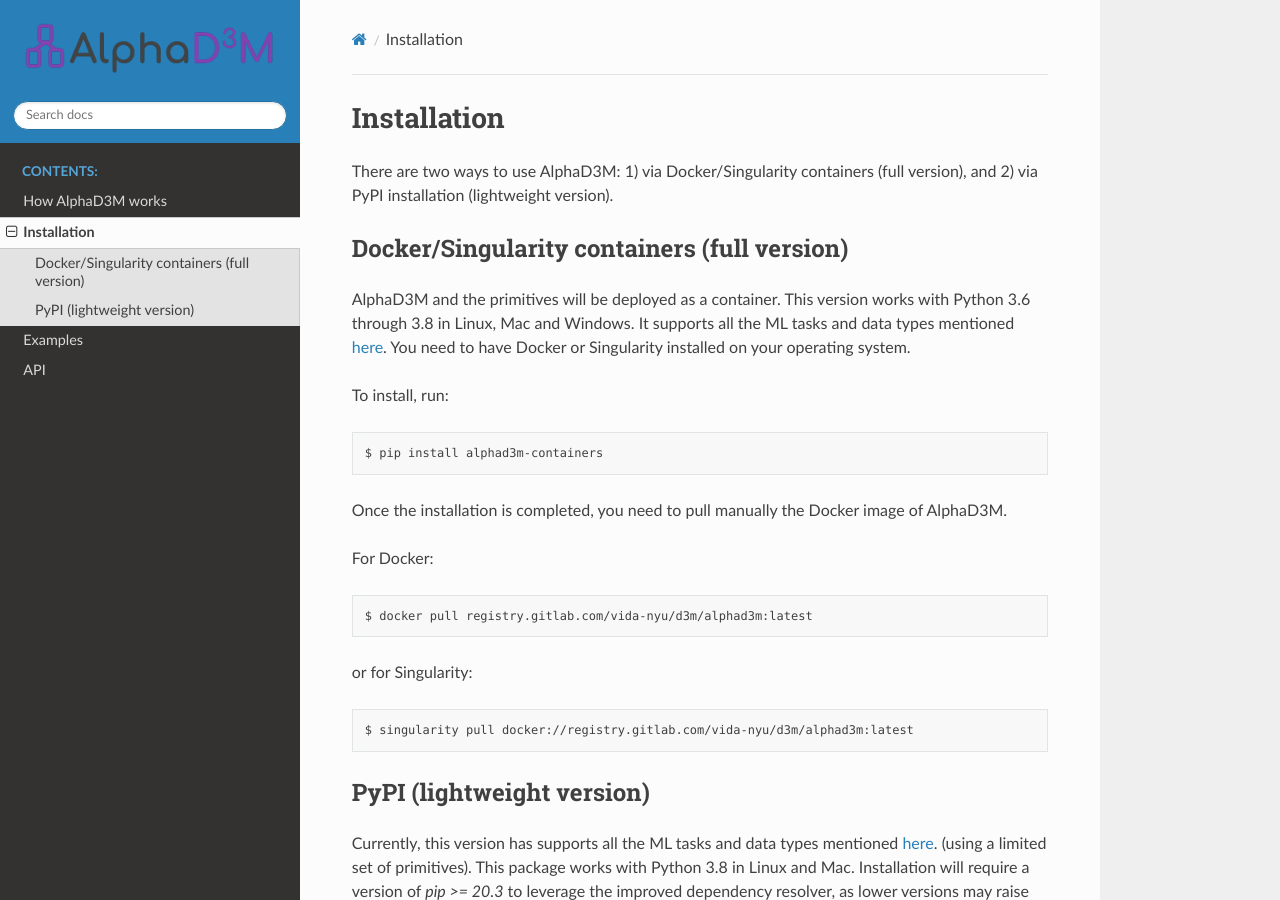
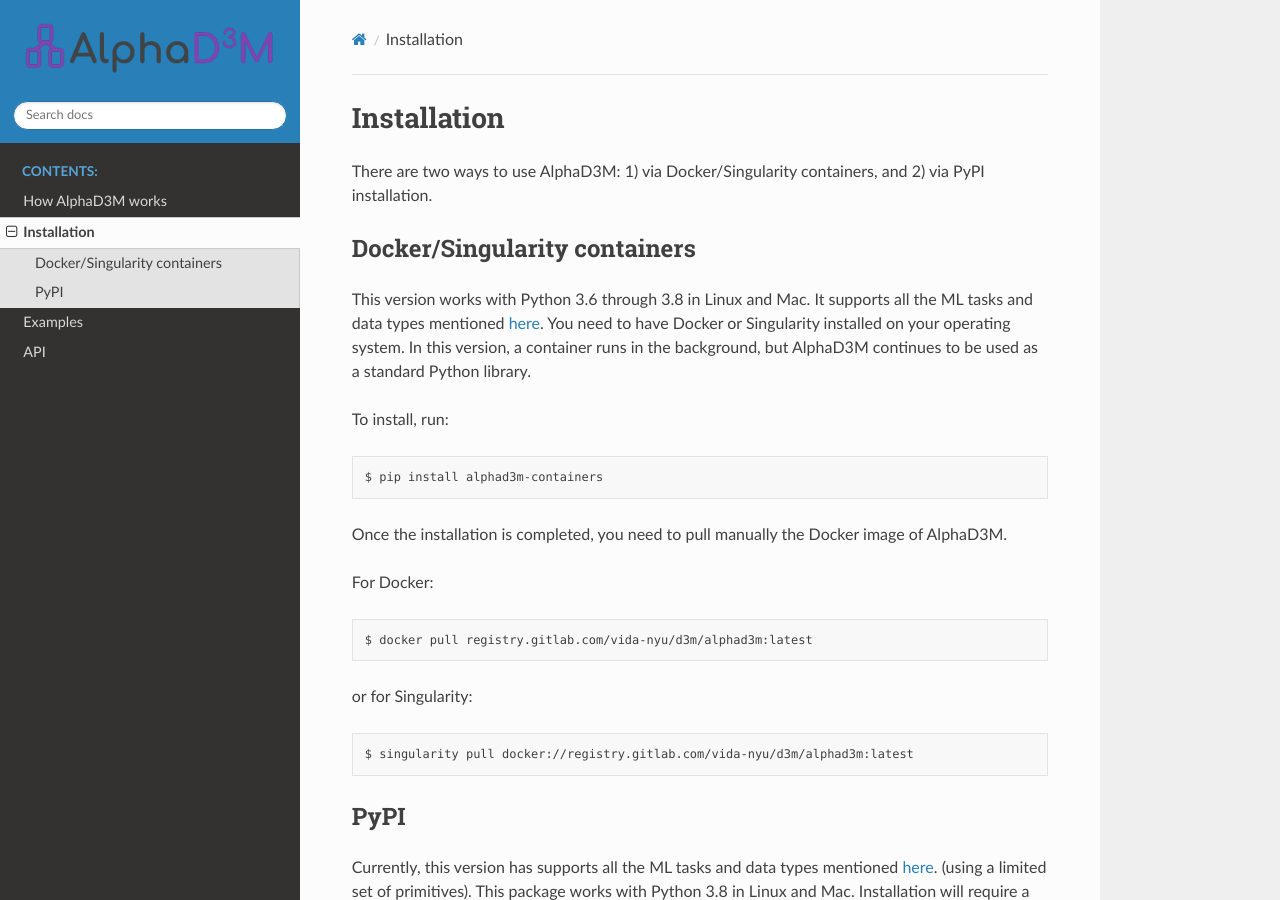
Before and after one commit to VIDA-NYU/alphad3m, a Sphinx documentation site: the page built from docs/source/installation.rst, in a window 1280 px wide and 900 px high. Built offline with Sphinx 7.4.7 and the Read the Docs theme 2.0.0, drawn with Linux system fonts in a browser that asks for light colours; pages that are not in the unit, such as notebooks, are missing from menus.

Commit message:
Update installation instructions

```diff
--- a/docs/source/installation.rst
+++ b/docs/source/installation.rst
@@ -1,14 +1,13 @@
 Installation
 ============
 
-There are two ways to use AlphaD3M: 1) via Docker/Singularity containers (full version), and 2) via PyPI installation
-(lightweight version).
+There are two ways to use AlphaD3M: 1) via Docker/Singularity containers, and 2) via PyPI installation.
 
-Docker/Singularity containers (full version)
----------------------------------------------
-AlphaD3M and the primitives will be deployed as a container. This version works with Python 3.6 through 3.8 in Linux,
-Mac and Windows. It supports all the ML tasks and data types mentioned :doc:`here <how-works>`.
-You need to have Docker or Singularity installed on your operating system.
+Docker/Singularity containers
+------------------------------
+This version works with Python 3.6 through 3.8 in Linux and Mac. It supports all the ML tasks and data types
+mentioned :doc:`here <how-works>`. You need to have Docker or Singularity installed on your operating system.
+In this version, a container runs in the background, but AlphaD3M continues to be used as a standard Python library.
 
 To install, run:
 
@@ -29,8 +28,8 @@
 
    $ singularity pull docker://registry.gitlab.com/vida-nyu/d3m/alphad3m:latest
 
-PyPI (lightweight version)
----------------------------
+PyPI
+-----
 Currently, this version has supports all the ML tasks and data types mentioned :doc:`here <how-works>`. (using a limited
 set of primitives). This package works with Python 3.8 in Linux and Mac.
 Installation will require a version of `pip >= 20.3` to leverage the improved dependency resolver, as lower versions may
```
